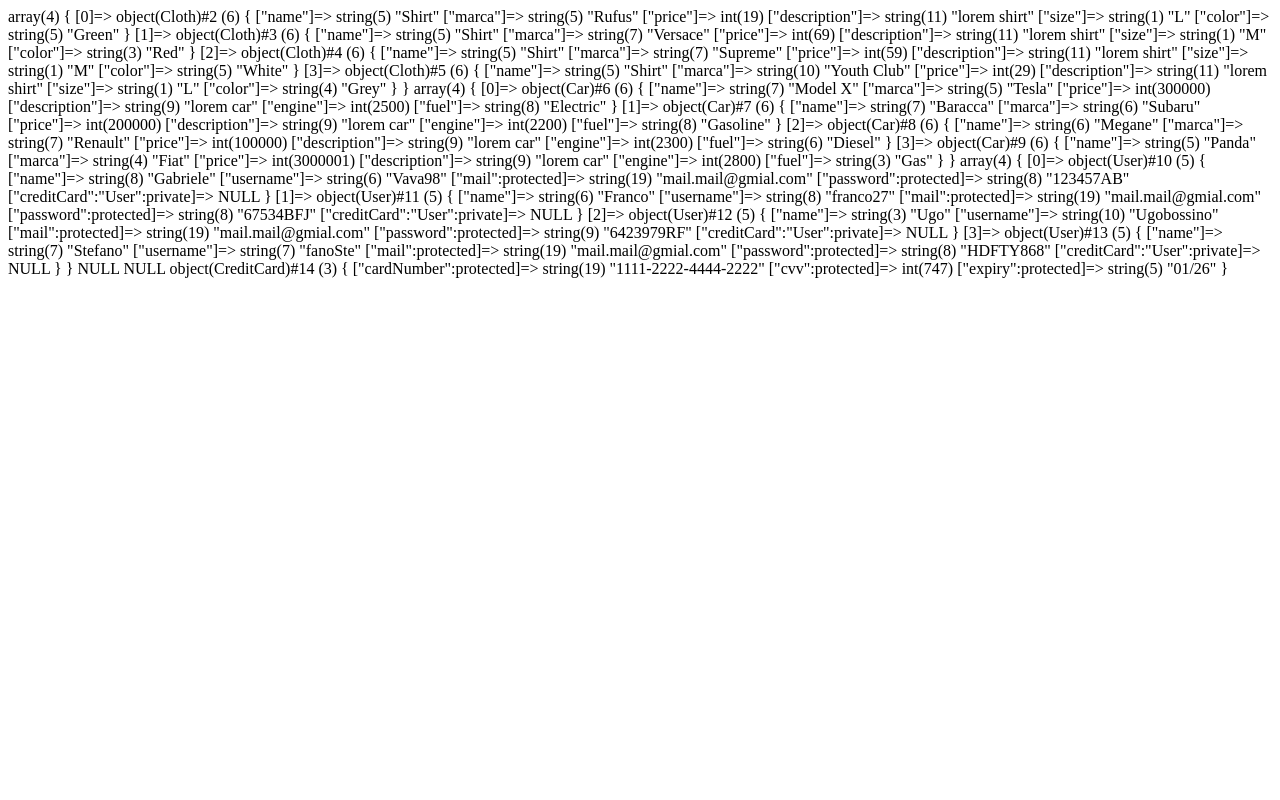
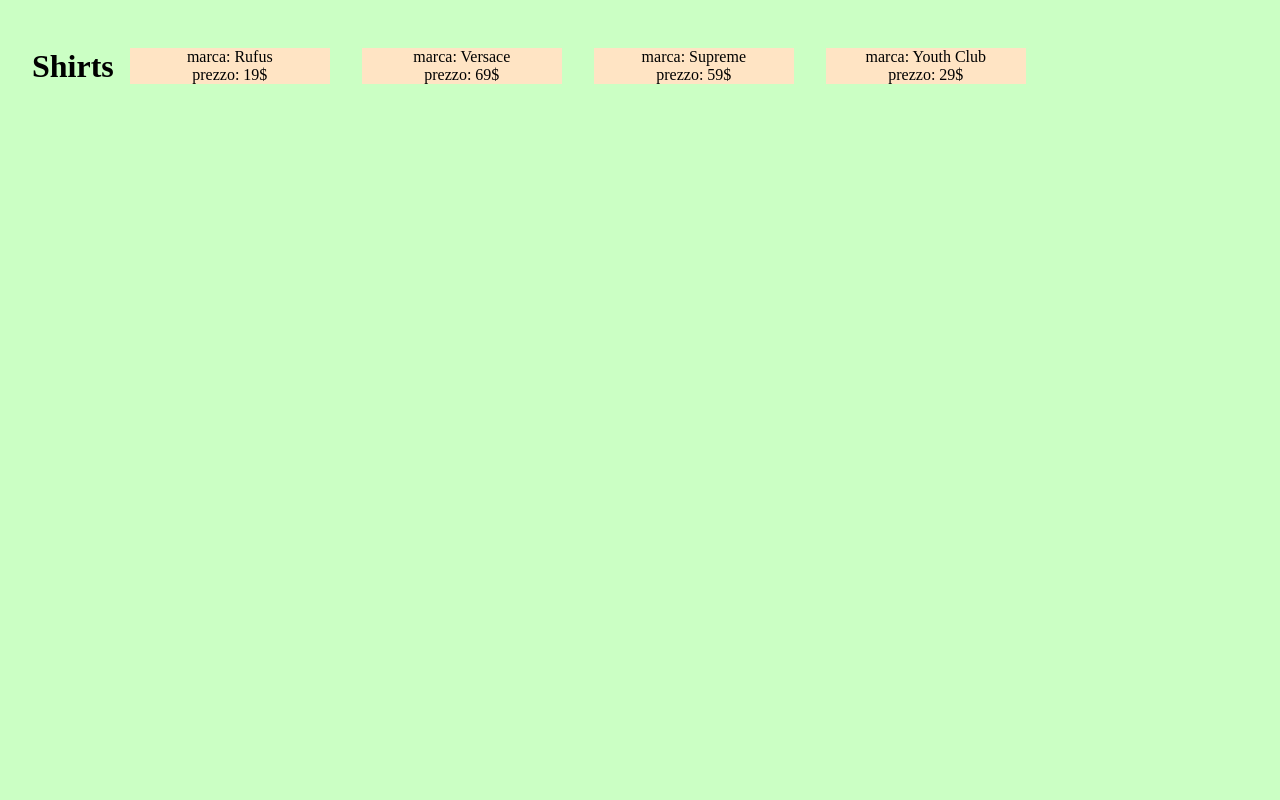
Before and after one commit to gabrivava/php-oop-2, a PHP site: page / in a window 1280 px wide. Run offline with PHP 8.4, Linux system fonts and the light colour scheme.

Commit message:
adding scss e rimosso inutili vardump

```diff
--- /dev/null
+++ b/dist/css/app.css
@@ -0,0 +1,25 @@
+/* common */
+* {
+  margin: 0;
+  padding: 0;
+  box-sizing: border-box;
+}
+
+body {
+  background-color: #cbffc4;
+}
+
+/* prodotti */
+.shirts {
+  display: flex;
+  align-items: center;
+  margin: 2rem;
+}
+.shirts .shirt {
+  display: flex;
+  flex-direction: column;
+  align-items: center;
+  background-color: bisque;
+  margin: 1rem;
+  width: 200px;
+}
--- a/index.php
+++ b/index.php
@@ -21,14 +21,14 @@ $shirts = [
     new Cloth('Shirt', 'Supreme', 59.99, 'lorem shirt', 'M', 'White'),
     new Cloth('Shirt', 'Youth Club', 29.99, 'lorem shirt', 'L', 'Grey'),
 ];
-var_dump($shirts);
+// var_dump($shirts);
 $cars = [
     new Car('Model X', 'Tesla', 300000, 'lorem car', 2500, 'Electric'),
     new Car('Baracca', 'Subaru', 200000, 'lorem car', 2200, 'Gasoline'),
     new Car('Megane', 'Renault', 100000, 'lorem car', 2300, 'Diesel'),
     new Car('Panda', 'Fiat', 3000001, 'lorem car', 2800, 'Gas')
 ];
-var_dump($cars);
+// var_dump($cars);
 
 // aggiungo utenti
 $users = [
@@ -37,10 +37,10 @@ $users = [
     new User('Ugo', 'Ugobossino', 'mail.mail@gmial.com', '6423979RF'),
     new User('Stefano', 'fanoSte', 'mail.mail@gmial.com', 'HDFTY868')
 ];
-var_dump($users);
+//var_dump($users);
 
-var_dump($users[1]->setCreditCard('saojosjao'));
-var_dump($users[1]->getCreditCard());
+// var_dump($users[1]->setCreditCard('saojosjao'));
+// var_dump($users[1]->getCreditCard());
 
 // classe carta di credito
 class CreditCard {
@@ -58,4 +58,49 @@ class CreditCard {
 # Test CreditCard class
 $cartaNuova = new CreditCard("1111-2222-4444-2222", 747, "01/26");
 
-var_dump($cartaNuova);
+// var_dump($cartaNuova);
+?>
+
+<!DOCTYPE html>
+<html lang="en">
+
+<head>
+    <meta charset="UTF-8">
+    <meta http-equiv="X-UA-Compatible" content="IE=edge">
+    <meta name="viewport" content="width=device-width, initial-scale=1.0">
+    <title>Document</title>
+    <link rel="stylesheet" href="./dist/css/app.css">
+</head>
+
+<body>
+
+    <div class="prodotti">
+
+        <div class="shirts">
+
+            <h1>Shirts</h1>
+
+            <!-- PHP -->
+            <?php
+                foreach ($shirts as $shirt) : ?>
+
+                    <div class="shirt">
+                        <p> marca: <?=$shirt->marca?></p>
+                        <p> prezzo: <?=$shirt->price?>$</p>
+                    </div>
+
+
+                <?php endforeach;
+            ?>
+
+        </div>
+        <div class="cars">
+
+
+
+        </div>
+
+    </div>
+
+</body>
+</html>
--- /dev/null
+++ b/src/css/app.scss
@@ -0,0 +1,23 @@
+/* common */
+*{
+    margin: 0;
+    padding: 0;
+    box-sizing: border-box;
+}
+body {
+    background-color: rgb(203, 255, 196);
+}
+/* prodotti */
+.shirts {
+    display: flex;
+    align-items: center;
+    margin: 2rem;
+    .shirt {
+        display: flex;
+        flex-direction: column;
+        align-items: center;
+        background-color: bisque;
+        margin: 1rem;
+        width: 200px;
+    }
+}
--- /dev/null
+++ b/webpack.mix.js
@@ -0,0 +1,6 @@
+// webpack.mix.js
+
+let mix = require('laravel-mix');
+
+mix.sass('src/css/app.scss', 'css')
+.setPublicPath('dist');
```
Also changed, not shown: package.json (added, +30 -0 lines), dist/mix-manifest.json (added), 1 other file.
